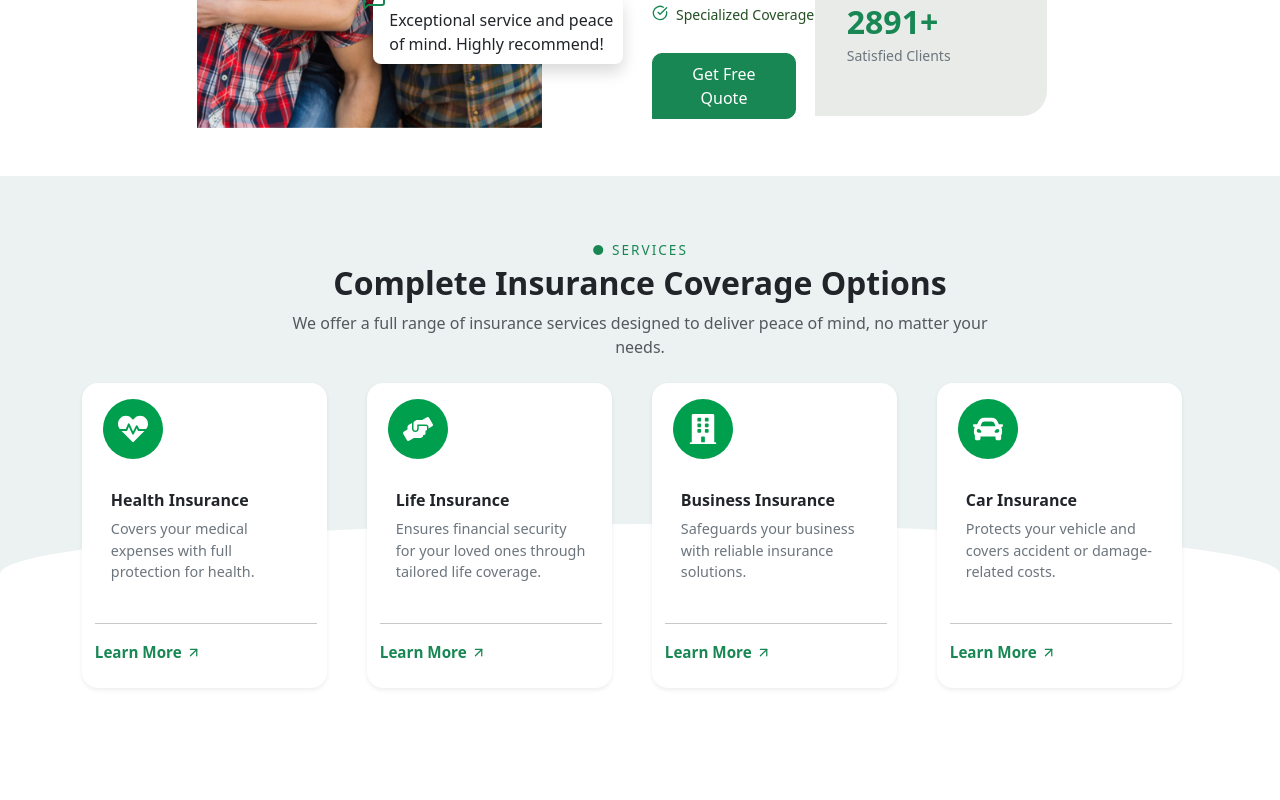
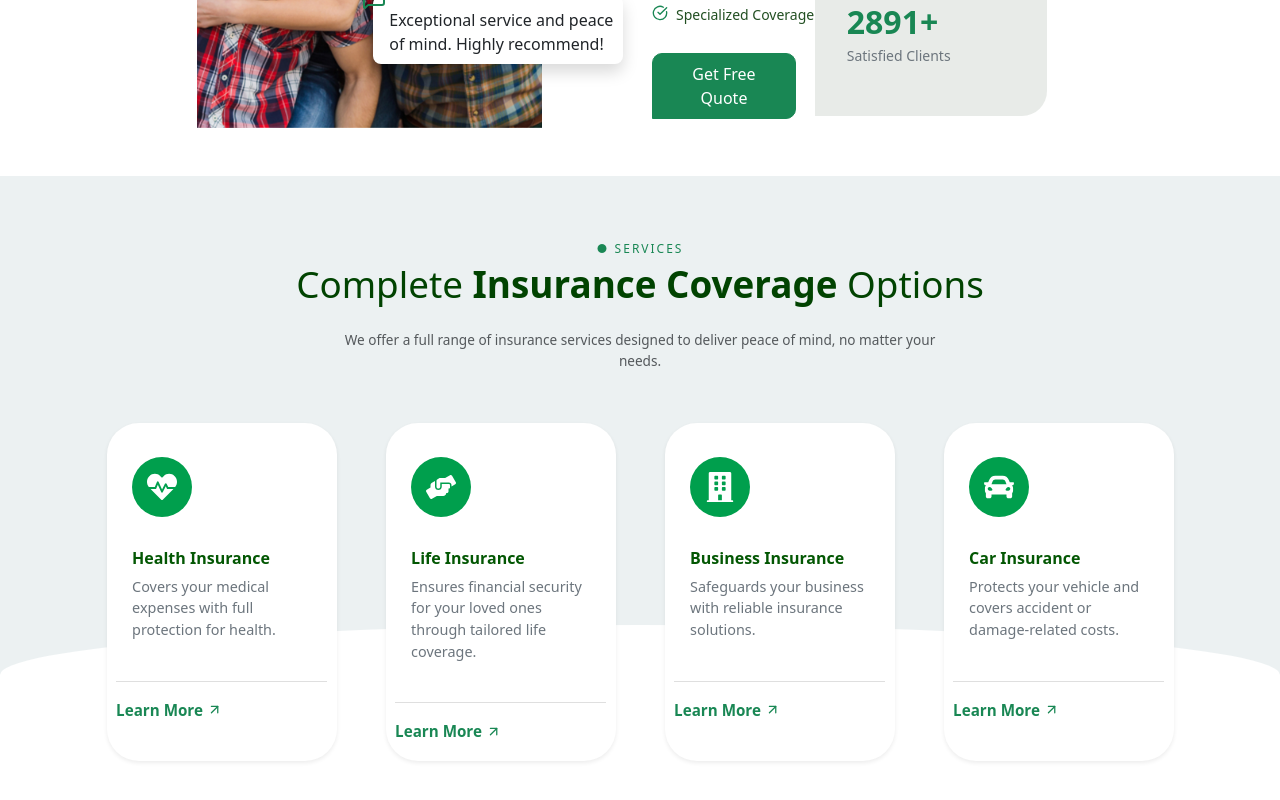
Before and after one commit to Prit1011/sureinsure, a React (Vite) app in the folder Frontend/: page / in a window 1280 px wide. Shown: the part 1092-1892 px from the top of the page. Built offline with nearby package versions, Linux system fonts and the light colour scheme.

Commit message:
complete the service component

```diff
--- a/Frontend/src/index.css
+++ b/Frontend/src/index.css
@@ -39,3 +39,9 @@
     padding-right: 3rem !important;
   }
 }
+
+
+/* service  */
+.custom-row-gap {
+  gap: -5rem; /* adjust as needed */
+}
--- a/Frontend/src/landing_page/Services.jsx
+++ b/Frontend/src/landing_page/Services.jsx
@@ -8,90 +8,118 @@ const services = [
   {
     icon: <FaHeartbeat size={30} color="#fff" />,
     title: "Health Insurance",
-    description: "Covers your medical expenses with full protection for health."
+    description:
+      "Covers your medical expenses with full protection for health.",
   },
   {
     icon: <FaHandsHelping size={30} color="#fff" />,
     title: "Life Insurance",
-    description: "Ensures financial security for your loved ones through tailored life coverage."
+    description:
+      "Ensures financial security for your loved ones through tailored life coverage.",
   },
   {
     icon: <FaBuilding size={30} color="#fff" />,
     title: "Business Insurance",
-    description: "Safeguards your business with reliable insurance solutions."
+    description: "Safeguards your business with reliable insurance solutions.",
   },
   {
     icon: <FaCar size={30} color="#fff" />,
     title: "Car Insurance",
-    description: "Protects your vehicle and covers accident or damage-related costs."
-  }
+    description:
+      "Protects your vehicle and covers accident or damage-related costs.",
+  },
 ];
 
 const Services = () => {
   return (
-    <section style={{ backgroundColor: "#ecf1f2", padding: "4rem 1rem", position: "relative", overflow: "visible",  zIndex: 1  }}>
+    <section
+      style={{
+        backgroundColor: "#ecf1f2",
+        padding: "4rem 1rem",
+        position: "relative",
+        overflow: "visible",
+        zIndex: 1,
+      }}
+    >
       {/* Curved background behind the cards */}
       <div
         style={{
           position: "absolute",
-    top: "calc(50% + 60px)",
+          top: "calc(60% + 60px)",
           left: 0,
           width: "100%",
-    height: "600px", // Increased height here
+          height: "300px", // Increased height here
           backgroundColor: "#ffffff",
           borderTopLeftRadius: "90% 90px",
           borderTopRightRadius: "90% 90px",
-    zIndex: 0
+          zIndex: 0,
         }}
       ></div>
 
       <Container style={{ position: "relative", zIndex: 2 }}>
         <div className="text-center mb-4">
-          <p className="text-success mb-1" style={{ letterSpacing: "2px", fontSize: "0.85rem" }}>
+          <p
+            className="text-success fw-medium mb-1"
+            style={{ letterSpacing: "2px", fontSize: "0.75rem" }}
+          >
             ● SERVICES
           </p>
-          <h2 className="fw-bold mb-2" style={{ fontSize: "2rem" }}>
-            Complete <span className="text-dark">Insurance Coverage</span> Options
+          <h2 className="fw-normal mb-2" style={{ fontSize: "2.3rem", color: "rgb(1, 67, 1)" }}>
+            Complete <span className="fw-bold">Insurance Coverage</span>{" "}
+            Options
           </h2>
-          <p className="text-muted">
-            We offer a full range of insurance services designed to deliver peace of mind, no matter your <br />     needs.
+          <p className="text-muted mt-4" style={{fontSize:"0.85rem"}}>
+            We offer a full range of insurance services designed to deliver
+            peace of mind, no matter your <br /> needs.
           </p>
         </div>
-<Row className="gx- gy-1 justify-content-center align-items-stretch" >
+        <div className="row-2"></div>
+       <Row className="gx-0 gy-1 align-items mt-5 mx-0 position-relative p-0">
   {services.map((service, index) => (
-            <Col xs={12} sm={6} md={6} lg={3} key={index} className="d-flex">
+    <Col xs={12} sm={6} md={4} lg={3} key={index} className="d-flex justify-content-center ">
       <Card
-  className="border-0 shadow-sm w-100 rounded-4 text-start d-flex flex-column justify-content-between"
+        className="border-0 shadow-sm rounded-5 text-start d-flex flex-column"
         style={{
-    minHeight: "290px",
-    maxWidth: "245px",
-    paddingLeft: "0.8rem",
-    paddingRight: "0.6rem", // reduced right-side padding
-    paddingTop: "1rem",
-    paddingBottom: "1rem",
+          minHeight: "320px",
+          maxWidth: "230px",
+          padding: "0.6rem",
           zIndex: 3,
           position: "relative",
         }}
       >
-
                 <div>
                   <div
-                    className="d-flex align-items-center justify-content-center mx-2 mb-3"
-                    style={{ width: 60, height: 60, backgroundColor: "#009f4d", borderRadius: "50%" }}
+                    className="d-flex align-items-center justify-content-center mx-3 mb-3 my-4"
+                    style={{
+                      width: 60,
+                      height: 60,
+                      backgroundColor: "#009f4d",
+                      borderRadius: "50%",
+                    }}
                   >
                     {service.icon}
                   </div>
                   <Card.Body className="d-flex flex-column mb-2">
-                    <Card.Title className="fw-bold" style={{ fontSize: "1rem" }}>
+                    <Card.Title
+                      className="fw-bold"
+                      style={{ fontSize: "1rem", color: "rgba(3, 87, 3, 1)" }}
+                    >
                       {service.title}
                     </Card.Title>
-                    <Card.Text className="text-start" style={{ fontSize: "0.9rem", color: "#6c757d", minHeight: "60px" }}>
+                    <Card.Text
+                      className="text-start"
+                      style={{
+                        fontSize: "0.9rem",
+                        color: "#6c757d",
+                        minHeight: "60px",
+                      }}
+                    >
                       {service.description}
                     </Card.Text>
                   </Card.Body>
                 </div>
                 <div>
-                  <hr className="my-3"  />
+                  <hr className="my-3" style={{color:"grey"}} />
                   <div className=" pb-2">
                     <a
                       href="#"
@@ -101,11 +129,13 @@ const Services = () => {
                       Learn More <FiArrowUpRight className="ms-1" />
                     </a>
                   </div>
+                  <div className="col-2"></div>
                 </div>
               </Card>
             </Col>
           ))}
         </Row>
+        <div className="row-2"></div>
       </Container>
     </section>
   );
```
Lines whose indentation alone changed are shown as unchanged.
